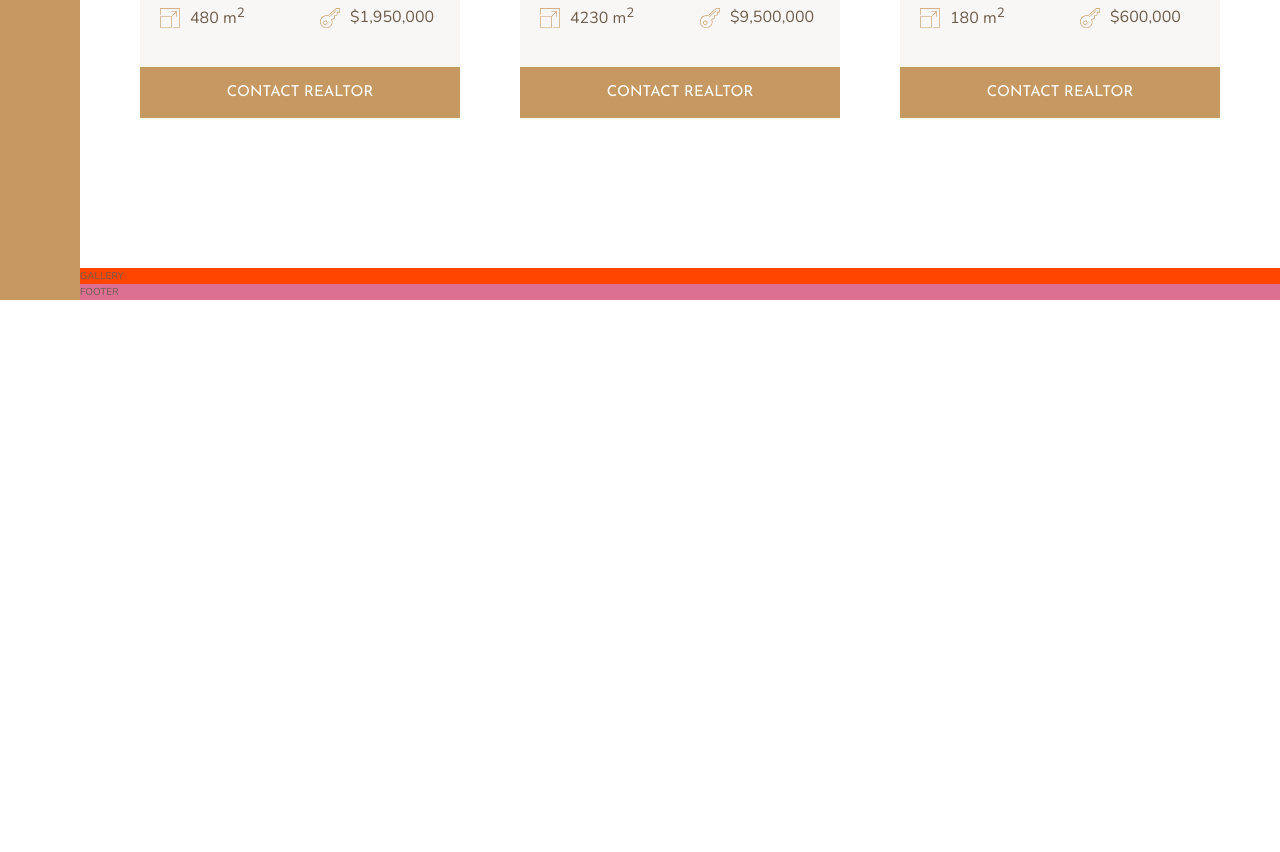
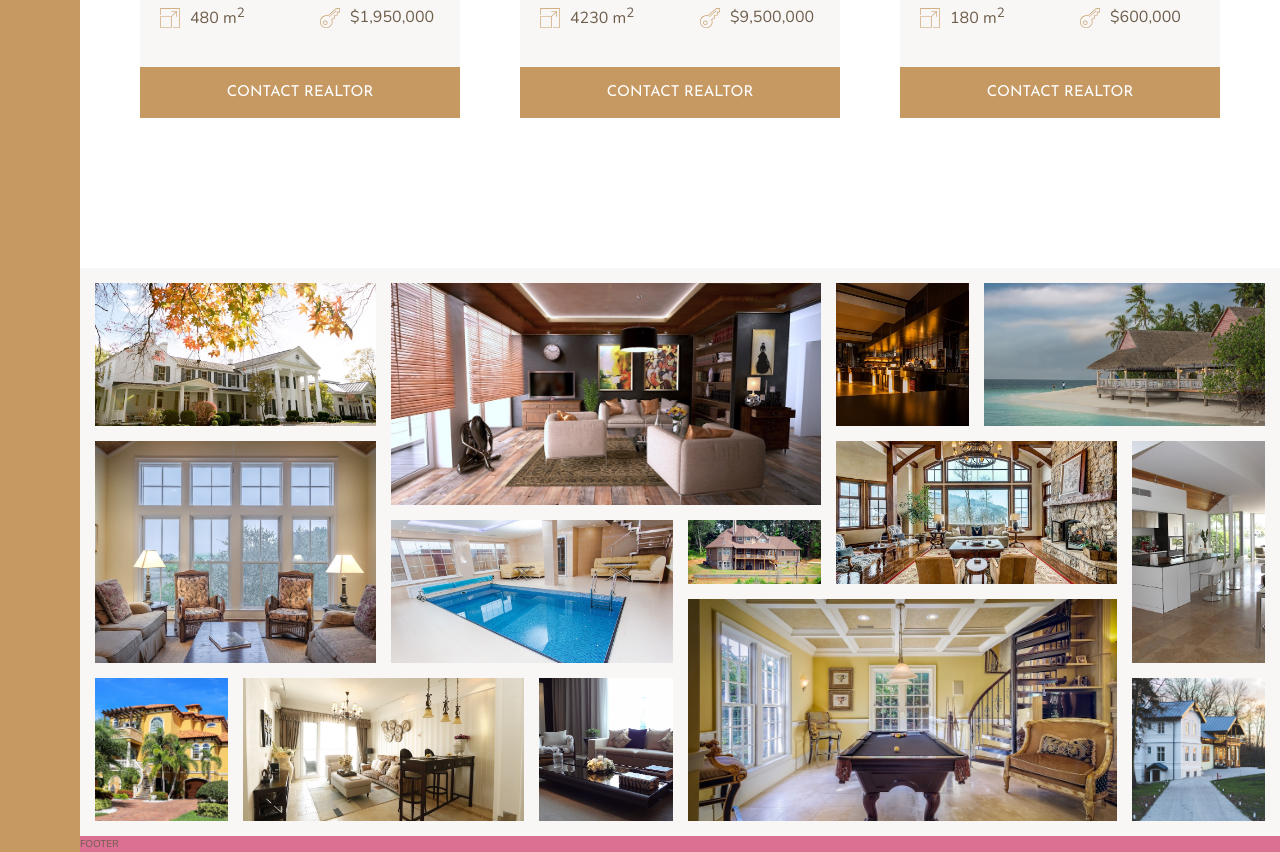
Before and after one commit to Ramy5/Nexter, a website: page index.html in a window 1280 px wide. Shown: the part 2813-3665 px from the top of the page. Before the commit the page ends 3113 px from the top, so only its background shows below. Drawn offline with nearby package versions, Linux system fonts and the light colour scheme.

Commit message:
Create the gallery section

```diff
--- a/index.html
+++ b/index.html
@@ -304,7 +304,49 @@
   </section>
 
   <!-- START GALLERY SECTION -->
-  <section class="gallery">GALLERY</section>
+  <section class="gallery">
+    <figure class="figure__item figure__item--1">
+      <img src="./img/gal-1.jpeg" alt="image-1" class="gallery__img">
+    </figure>
+    <figure class="figure__item figure__item--2">
+      <img src="./img/gal-2.jpeg" alt="image-2" class="gallery__img">
+    </figure>
+    <figure class="figure__item figure__item--3">
+      <img src="./img/gal-3.jpeg" alt="image-3" class="gallery__img">
+    </figure>
+    <figure class="figure__item figure__item--4"><img src="./img/gal-4.jpeg" alt="image-4" class="gallery__img">
+    </figure>
+    <figure class="figure__item figure__item--5">
+      <img src="./img/gal-5.jpeg" alt="image-5" class="gallery__img">
+    </figure>
+    <figure class="figure__item figure__item--6">
+      <img src="./img/gal-6.jpeg" alt="image-6" class="gallery__img">
+    </figure>
+    <figure class="figure__item figure__item--7">
+      <img src="./img/gal-7.jpeg" alt="image-7" class="gallery__img">
+    </figure>
+    <figure class="figure__item figure__item--8">
+      <img src="./img/gal-8.jpeg" alt="image-8" class="gallery__img">
+    </figure>
+    <figure class="figure__item figure__item--9">
+      <img src="./img/gal-9.jpeg" alt="image-9" class="gallery__img">
+    </figure>
+    <figure class="figure__item figure__item--10">
+      <img src="./img/gal-10.jpeg" alt="image-10" class="gallery__img">
+    </figure>
+    <figure class="figure__item figure__item--11">
+      <img src="./img/gal-11.jpeg" alt="image-11" class="gallery__img">
+    </figure>
+    <figure class="figure__item figure__item--12">
+      <img src="./img/gal-12.jpeg" alt="image-12" class="gallery__img">
+    </figure>
+    <figure class="figure__item figure__item--13">
+      <img src="./img/gal-13.jpeg" alt="image-13" class="gallery__img">
+    </figure>
+    <figure class="figure__item figure__item--14">
+      <img src="./img/gal-14.jpeg" alt="image-14" class="gallery__img">
+    </figure>
+  </section>
 
   <!-- START FOOTER -->
   <footer class="footer">FOOTER</footer>
--- a/sass/components/_gallery.scss
+++ b/sass/components/_gallery.scss
@@ -1,4 +1,89 @@
 .gallery {
-  background-color: orangered;
+  background-color: $color-grey-light-1;
   grid-column: full-start / full-end;
+
+  display: grid;
+  grid-template-columns: repeat(8, 1fr);
+  grid-template-rows: repeat(7, 5vw);
+  gap: 1.5rem;
+  padding: 1.5rem;
+
+  .figure__item {
+    &--1 {
+      grid-column: 1 / span 2;
+      grid-row: 1 / span 2;
+    }
+
+    &--2 {
+      grid-column: 3 / span 3;
+      grid-row: 1 / span 3;
+    }
+
+    &--3 {
+      grid-column: 6 / 7;
+      grid-row: 1 / span 2;
+    }
+
+    &--4 {
+      grid-column: 7 / -1;
+      grid-row: 1 / span 2;
+    }
+
+    &--5 {
+      grid-column: 1 / span 2;
+      grid-row: 3 / span 3;
+    }
+
+    &--6 {
+      grid-column: 3 / span 2;
+      grid-row: 4 / span 2;
+    }
+
+    &--7 {
+      grid-column: 5 / 6;
+      grid-row: 4 / 5;
+    }
+
+    &--8 {
+      grid-column: 6 / span 2;
+      grid-row: 3 / span 2;
+    }
+
+    &--9 {
+      grid-column: 8 / -1;
+      grid-row: 3 / span 3;
+    }
+
+    &--10 {
+      grid-column: 1 / 2;
+      grid-row: 6 / -1;
+    }
+
+    &--11 {
+      grid-column: 2 / span 2;
+      grid-row: 6 / -1;
+    }
+
+    &--12 {
+      grid-column: 4 / 5;
+      grid-row: 6 / -1;
+    }
+
+    &--13 {
+      grid-column: 5 / span 3;
+      grid-row: 5 / -1;
+    }
+
+    &--14 {
+      grid-column: 8 / -1;
+      grid-row: 6 / -1;
+    }
+  }
+
+  &__img {
+    object-fit: cover;
+    width: 100%;
+    height: 100%;
+    display: block;
+  }
 }
```
Also changed, not shown: css/style.css.
